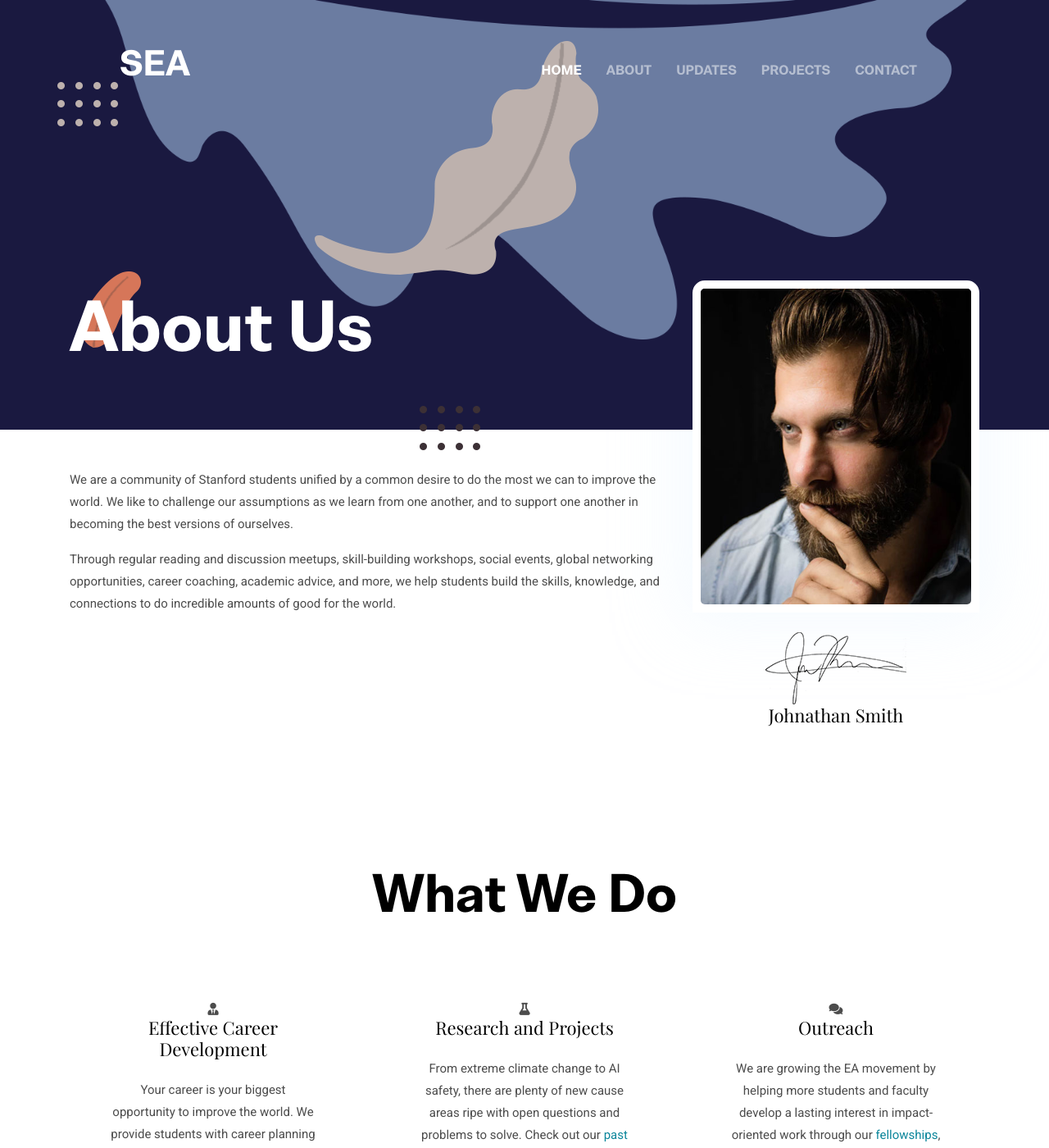
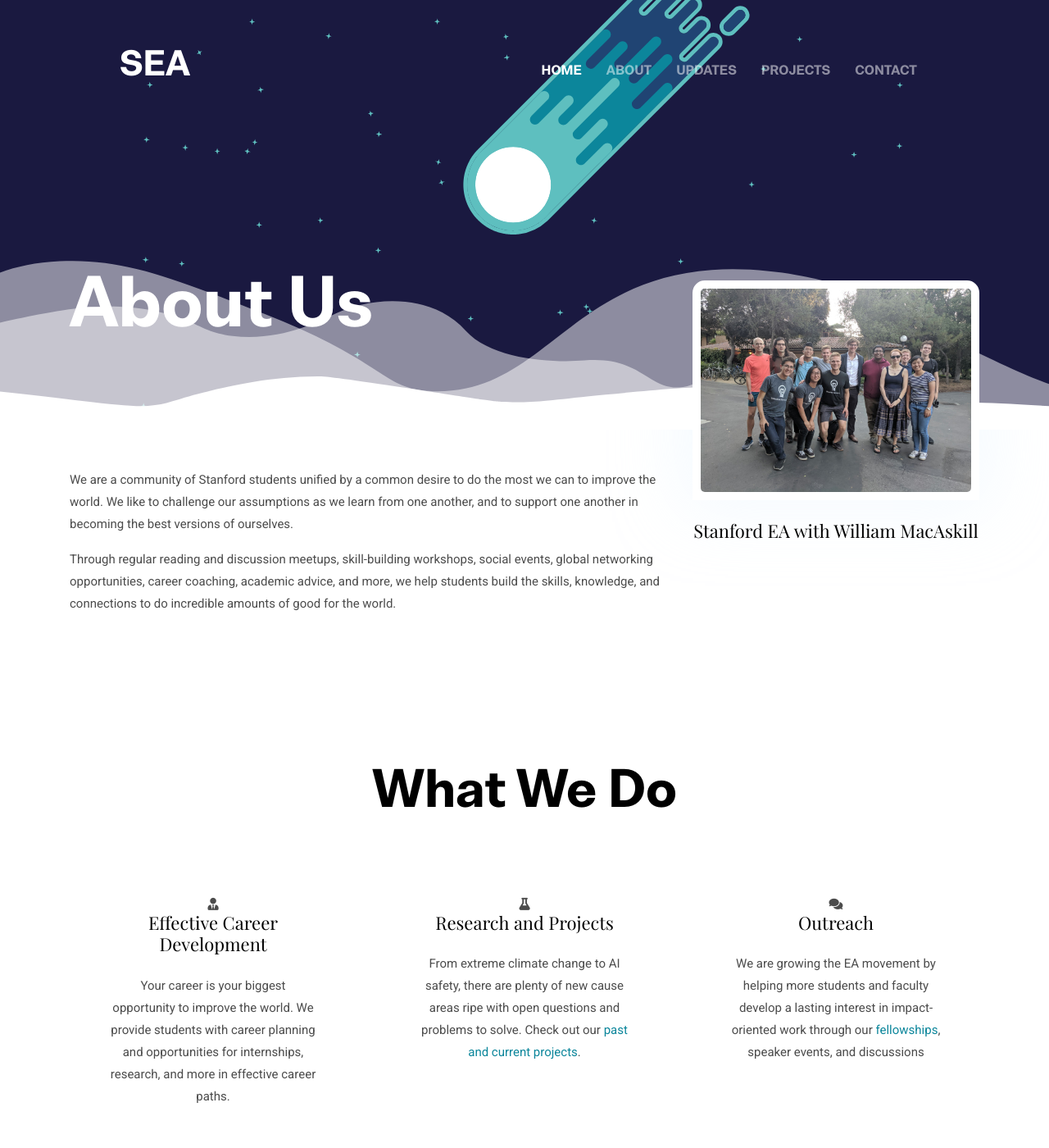
Before and after one commit to Form-And-Function/sea-site, a Jekyll site: the page built from _pages/about.md, in a window 1280 px wide and 1400 px high. Shown: the whole window at 82% size. Built offline with Jekyll 4.4.1, drawn with Linux system fonts in a browser that asks for light colours; nearby versions of some CDN libraries.

Commit message:
add spacescape to about page

```diff
--- a/_layouts/about.html
+++ b/_layouts/about.html
@@ -11,12 +11,13 @@ layout: default
     </div>
   </div>
   <!-- background shapes -->
-  <img src="{{ site.baseurl }}/assets/images/illustrations/leaf-bg-top.png" alt="illustrations" class="bg-shape-1 w-100">
+  <!-- <img src="{{ site.baseurl }}/assets/images/illustrations/leaf-bg-top.png" alt="illustrations" class="bg-shape-1 w-100">
   <img src="{{ site.baseurl }}/assets/images/illustrations/dots-group-sm.png" alt="illustrations" class="bg-shape-2">
   <img src="{{ site.baseurl }}/assets/images/illustrations/leaf-yellow.png" alt="illustrations" class="bg-shape-3">
   <img src="{{ site.baseurl }}/assets/images/illustrations/leaf-orange.png" alt="illustrations" class="bg-shape-4">
   <img src="{{ site.baseurl }}/assets/images/illustrations/dots-group-cyan.png" alt="illustrations" class="bg-shape-5">
-  <img src="{{ site.baseurl }}/assets/images/illustrations/leaf-cyan-lg.png" alt="illustrations" class="bg-shape-6">
+  <img src="{{ site.baseurl }}/assets/images/illustrations/leaf-cyan-lg.png" alt="illustrations" class="bg-shape-6"> -->
+  {% include svgs/spacescape.svg %}
 </section>
 <!-- /page title -->
 
@@ -31,7 +32,6 @@ layout: default
         <div class="shadow-down mb-4">
           <img src="{{ site.baseurl }}/{{ page.image }}" alt="{{ page.author }}" class="img-fluid w-100 rounded-lg border-thick border-white">
         </div>
-        <img src="{{ site.baseurl }}/{{ page.signature }}" alt="signature" class="img-fluid">
         <h4>{{ page.author }}</h4>
       </div>
     </div>
@@ -43,7 +43,7 @@ layout: default
 
 {% include team-section.html %}
 
-<section class="section">
+<section class="section" id="parallax">
   <div class="container">
     <div class="row">
       <div class="col-12 text-center">
--- a/_pages/about.md
+++ b/_pages/about.md
@@ -1,9 +1,8 @@
 ---
 layout: about
 title: About Us
-author: Johnathan Smith
-image: assets/images/about/author.jpg
-signature: assets/images/about/signature.png
+author: Stanford EA with William MacAskill
+image: assets/images/about/SEA.jpg
 ---
 
 We are a community of Stanford students unified by a common desire to do the most we can to improve the world. We like to challenge our assumptions as we learn from one another, and to support one another in becoming the best versions of ourselves.
--- a/assets/js/script.js
+++ b/assets/js/script.js
@@ -1,7 +1,5 @@
 (function ($) {
     'use strict';
-
-
 
     // Sticky Menu
     $(window).scroll(function () {
@@ -42,8 +40,31 @@
     });
 
     window.onload = function () {
+            /* ########################################### about parallax ############################################## */
 
+    let $asteroid = $("#asteroid");
+
+    if ($asteroid.length) {
+        $(document).scroll(() => {
+            var scrollTop = $(window).scrollTop();
+            var imgPosX = -scrollTop / 3 + 'px';
+            var imgPosY = scrollTop / 3 + 'px';
+            $asteroid[0].style.transform = 'translate(' + imgPosX + ', ' + imgPosY + ')';
+        });
+    }
+
+    /* ########################################### /about parallax ############################################## */
+
+
+        if (!$stars.length) return;
         var parallaxBox = document.getElementById('parallax');
+
+        let initMouse = [0, 0];
+
+        parallaxBox.onmouseenter = function (event) {
+            event = event || window.event;
+            initMouse = [event.clientX - parallaxBox.offsetLeft, event.clientY - parallaxBox.offsetTop];
+        }
 
         parallaxBox.onmousemove = function (event) {
             event = event || window.event;
@@ -54,7 +75,7 @@
                 mouseRepel(el, x, y);
             });
 
-            $("#galaxy path").each((i, el) => mouseParallax(el, x, y, i));
+            $("#galaxy path").each((i, el) => mouseParallax(el, x - initMouse[0], y - initMouse[1], i));
             /*  mouseParallax('l1', c1left, c1top, x, y, 5); */
             // mouseParallax('l2', c2left, c2top, x, y, 25);
             // mouseParallax('l3', c3left, c3top, x, y, 20);
@@ -68,9 +89,8 @@
     };
 
     function mouseParallax(el, mouseX, mouseY, phase) {
-        console.log(el);
         var //deltaX = mouseX,
-            deltaY = Math.sin(phase + mouseX/200) * 20;
+            deltaY = Math.sin(phase + (mouseX + mouseY) / 200) * 20;
         el.style.transform = `translate(${0}px, ${deltaY}px)`;
         //var parentObj = el.parentNode,
         //     [left, top] = $(el).data("home"),
--- a/assets/scss/_common.scss
+++ b/assets/scss/_common.scss
@@ -291,5 +291,8 @@ textarea.form-control{
 /* links */
 a {
   color: $secondary-color;
+  &:hover {
+    color: $primary-color;
+  }
 }
 /* /links */
--- a/assets/scss/_variables.scss
+++ b/assets/scss/_variables.scss
@@ -1,6 +1,7 @@
 // Color Variables
 $primary-color: #1A1940;
 $secondary-color: #0C869B;
+$highlight-color: #5ebfbf;
 $off-black: #011328;
 $text-color: #4c4c4c;
 $text-color-dark: #000;
--- a/assets/scss/templates/_about.scss
+++ b/assets/scss/templates/_about.scss
@@ -1,55 +1,31 @@
-.page-title-alt{
-  padding: 350px 0 70px;
+.page-title-alt {
+  padding: 320px 0 100px;
 }
 
-.border-thick{
+.border-thick {
   border: 10px solid;
 }
 
-.drag-lg-top{
+.drag-lg-top {
   margin-top: -230px;
   @include desktop {
     margin-top: 0;
   }
 }
 
-.page-title-alt{
-  .container{
+.page-title-alt {
+  overflow: hidden;
+  .container {
     position: relative;
     z-index: 1;
   }
-  .bg-shape-1{
-    position: absolute;
-    left: 0;
-    top: 0;
-  }
-  .bg-shape-2{
-    position: absolute;
-    left: 70px;
-    top: 100px;
-  }
-  .bg-shape-3{
-    position: absolute;
-    left: 30%;
-    top: 50px;
-    transform: rotate(180deg);
-  }
+}
 
-  .bg-shape-4{
-    position: absolute;
-    left: 100px;
-    bottom: 100px;
-  }
-
-  .bg-shape-5{
-    position: absolute;
-    left: 40%;
-    bottom: -25px;
-  }
-
-  .bg-shape-6{
-    position: absolute;
-    bottom: 100px;
-    right: -100px;
-  }
+#spacescape {
+  left: -25%;
+  position: absolute;
+  top: 0;
+  height: 100%;
+  width: 150vw;
+  min-width: 800px;
 }
```
Also changed, not shown: _includes/svgs/spacescape.svg (added).
